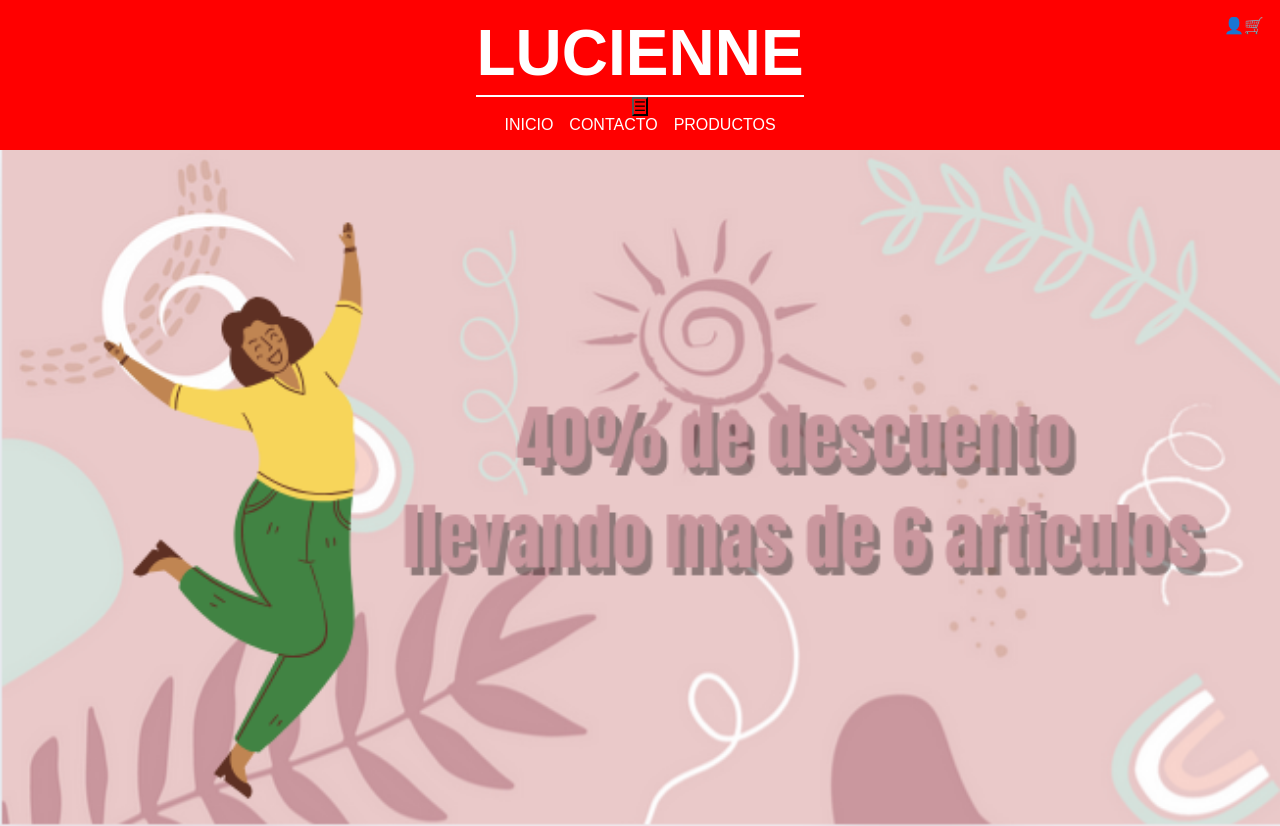
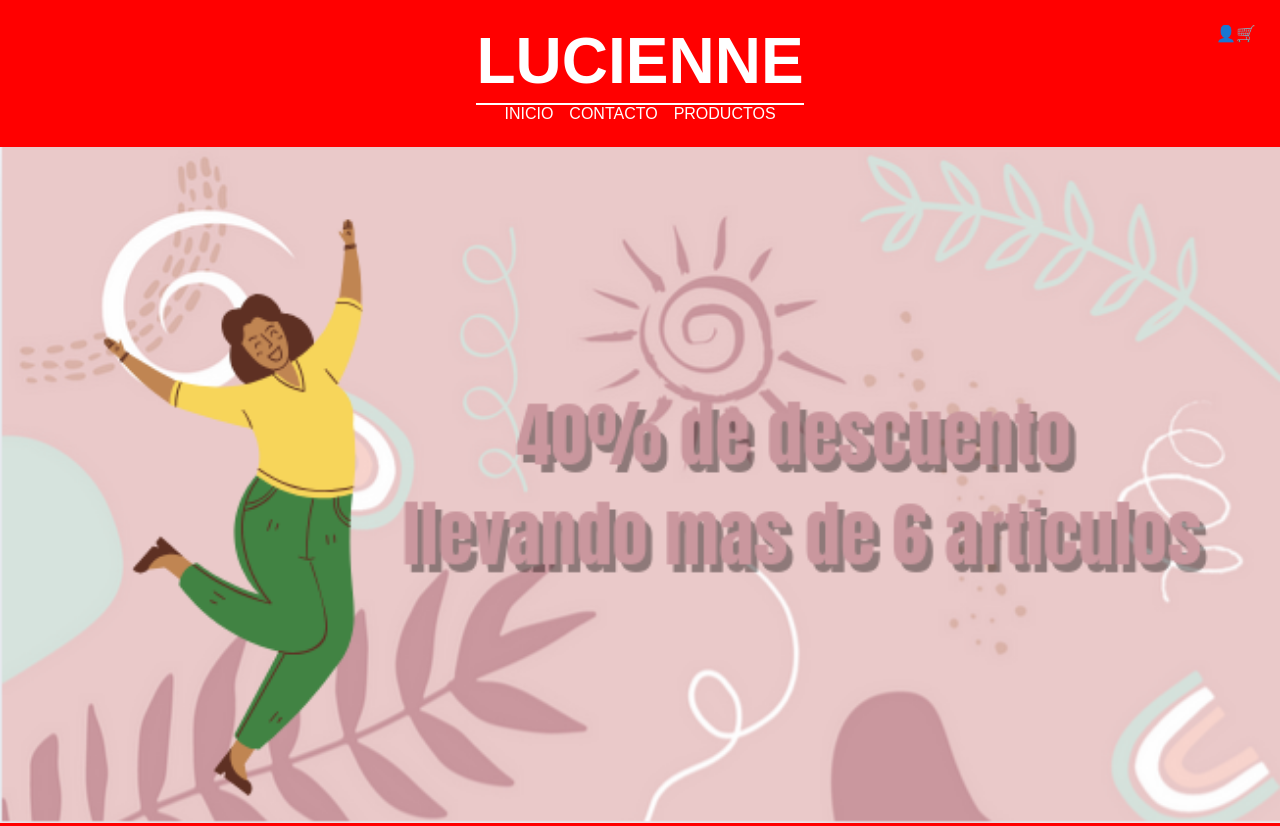
Before and after one commit to MicaelaLopez25/LUCIENNE, a Next.js app in the folder lucienne/: page / in a window 1280 px wide. Shown: the top 826 px of the page. Built offline with nearby package versions, Linux system fonts and the light colour scheme.

Commit message:
pude arreglar el css de navbar

```diff
--- a/lucienne/components/Navbar.jsx
+++ b/lucienne/components/Navbar.jsx
@@ -19,12 +19,12 @@ export default function Navbar() {
         <span>🛒</span>
       </div>
       {/* Botón para móviles */}
-      <button className={styles.menu} onClick={toggleMenu}>
+      <button className={styles["menu-toggle"]} onClick={toggleMenu}>
         ☰
       </button>
 
       {/* El menú de navegación usa la clase condicional */}
-      <nav className={`${styles.menu} ${isMenuOpen ? `${styles.open}` : ""}`}>
+      <nav className={`${styles.menu} ${isMenuOpen ? styles.open : ""}`}>
         <Link href="/">INICIO</Link>
         <Link href="/">CONTACTO</Link>
         <Link href="/productos">PRODUCTOS</Link>
--- a/lucienne/components/Navbar.module.css
+++ b/lucienne/components/Navbar.module.css
@@ -1,8 +1,12 @@
-/* lo que rompe es esto */
+/* Estilos para dispositivos móviles (por defecto) */
 .navbar {
   background: red;
   color: white;
   padding: 1rem;
+  display: flex;
+  justify-content: space-between;
+  align-items: center;
+  position: relative;
 }
 
 .logo {
@@ -18,16 +22,15 @@
   color: white;
   font-size: 2rem;
   cursor: pointer;
-  display: block;
+  display: block; /* Muestra el botón de hamburguesa en móvil */
 }
 
 .menu {
-  display: none;
+  display: none; /* Oculta el menú por defecto */
   flex-direction: column;
   width: 100%;
   text-align: center;
   background-color: red;
-
   position: absolute;
   top: 100%;
   left: 0;
@@ -35,7 +38,7 @@
 }
 
 .menu.open {
-  display: flex;
+  display: flex; /* Muestra el menú cuando tiene la clase 'open' */
 }
 
 .menu a {
@@ -46,12 +49,19 @@
   border-top: 1px solid rgba(255, 255, 255, 0.3);
 }
 
+.iconos {
+  display: flex; /* Cambiado a flex para mostrar los iconos en móvil */
+  gap: 0.5rem; /* Opcional: añade espacio entre los iconos */
+}
+
+/* Estilos para pantallas grandes (desktop) */
 @media (min-width: 768px) {
   .navbar {
     display: flex;
-    flex-direction: column;
+    flex-direction: column; /* Alinea los elementos en una columna */
     justify-content: center;
     align-items: center;
+    padding: 1.5rem;
   }
 
   .logo {
@@ -61,12 +71,12 @@
   }
 
   .menu-toggle {
-    display: none;
+    display: none; /* Oculta el botón de hamburguesa en desktop */
   }
 
   .menu {
-    display: flex;
-    flex-direction: row;
+    display: flex; /* Muestra el menú en desktop */
+    flex-direction: row; /* Coloca los enlaces en una fila */
     position: static;
     background-color: transparent;
     width: auto;
@@ -81,8 +91,8 @@
 
   .iconos {
     position: absolute;
-    top: 1rem;
-    right: 1rem;
+    top: 1.5rem;
+    right: 1.5rem;
+    display: block; /* Muestra los iconos en desktop */
   }
 }
-/* iconos solo es absolute */
```
